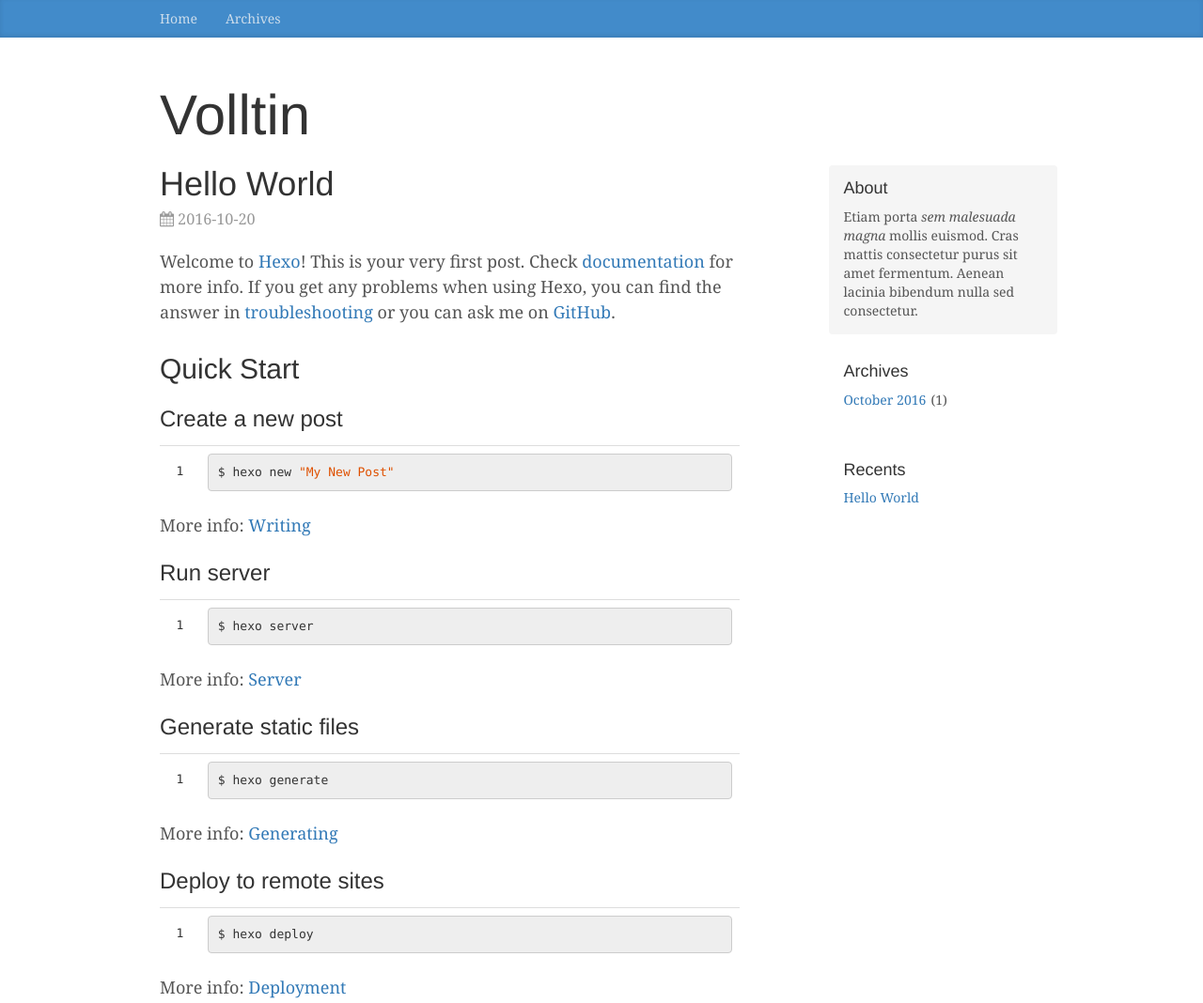
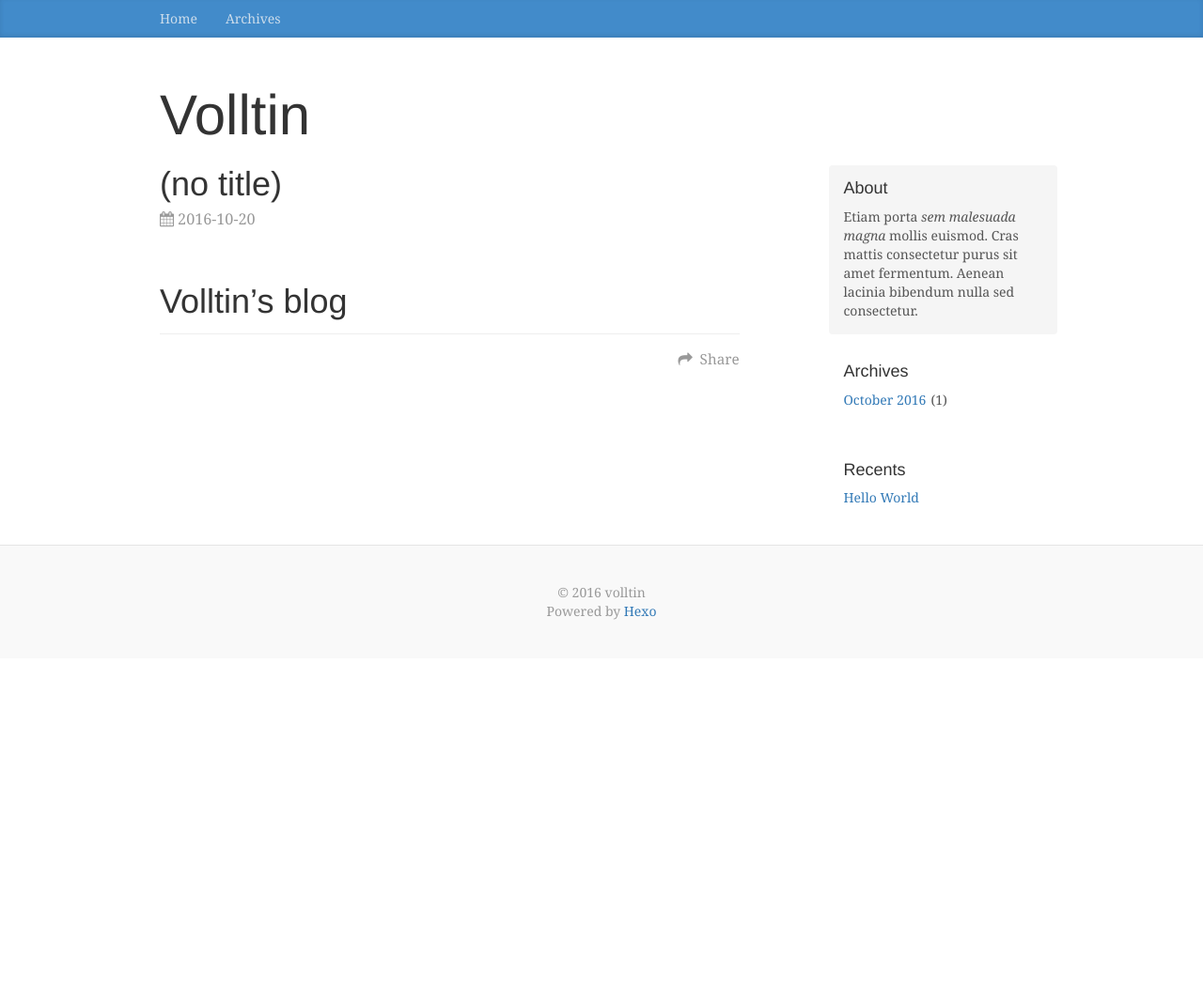
Before and after one commit to volltin/volltin.github.io, a plain HTML site: page README.html in a window 1280 px wide. Shown: the top 1068 px of the page at 94% size. After the commit the page ends 800 px from the top, so only its background shows below. Drawn offline with nearby package versions, Linux system fonts and the light colour scheme.

Commit message:
Site updated: 2016-10-20 15:20:25

```diff
--- a/2016/10/20/hello-world/index.html
+++ b/README.html
@@ -3,21 +3,18 @@
 <head>
   <meta charset="utf-8">
 
-  <title>Hello World | Volltin</title>
+  <title>Volltin</title>
   <meta name="viewport" content="width=device-width, initial-scale=1, maximum-scale=1">
-  <meta name="description" content="Welcome to Hexo! This is your very first post. Check documentation for more info. If you get any problems when using Hexo, you can find the answer in troubleshooting or you can ask me on GitHub.
-Quick">
-<meta property="og:type" content="article">
-<meta property="og:title" content="Hello World">
-<meta property="og:url" content="http://yoursite.com/2016/10/20/hello-world/index.html">
+  <meta name="description" content="Volltin’s blog">
+<meta property="og:type" content="website">
+<meta property="og:title" content="Volltin">
+<meta property="og:url" content="http://yoursite.com/README.html">
 <meta property="og:site_name" content="Volltin">
-<meta property="og:description" content="Welcome to Hexo! This is your very first post. Check documentation for more info. If you get any problems when using Hexo, you can find the answer in troubleshooting or you can ask me on GitHub.
-Quick">
-<meta property="og:updated_time" content="2016-10-20T06:37:57.721Z">
+<meta property="og:description" content="Volltin’s blog">
+<meta property="og:updated_time" content="2016-10-20T07:18:46.119Z">
 <meta name="twitter:card" content="summary">
-<meta name="twitter:title" content="Hello World">
-<meta name="twitter:description" content="Welcome to Hexo! This is your very first post. Check documentation for more info. If you get any problems when using Hexo, you can find the answer in troubleshooting or you can ask me on GitHub.
-Quick">
+<meta name="twitter:title" content="Volltin">
+<meta name="twitter:description" content="Volltin’s blog">
 
     <link rel="alternate" href="/atom.xml" title="Volltin" type="application/atom+xml">
 
@@ -80,13 +77,13 @@ Quick">
 
     <div class="row">
         <div class="col-sm-8 blog-main">
-          <article id="post-hello-world" class="article article-type-post" itemscope itemprop="blogPost">
+          <article id="page-undefined" class="article article-type-page" itemscope itemprop="blogPost">
 
   <header class="article-header">
 
 
     <h1 class="article-title" itemprop="name">
-      Hello World
+      (no title)
     </h1>
 
 
@@ -95,7 +92,7 @@ Quick">
 
   <div class="article-meta">
     <div class="article-datetime">
-  <a href="/2016/10/20/hello-world/" class="article-date"><time datetime="2016-10-20T06:37:57.721Z" itemprop="datePublished">2016-10-20</time></a>
+  <a href="/README.html" class="article-date"><time datetime="2016-10-20T07:18:46.119Z" itemprop="datePublished">2016-10-20</time></a>
 </div>
 
 
@@ -106,16 +103,7 @@ Quick">
 
     <div class="article-entry" itemprop="articleBody">
 
-        <p>Welcome to <a href="https://hexo.io/" target="_blank" rel="external">Hexo</a>! This is your very first post. Check <a href="https://hexo.io/docs/" target="_blank" rel="external">documentation</a> for more info. If you get any problems when using Hexo, you can find the answer in <a href="https://hexo.io/docs/troubleshooting.html" target="_blank" rel="external">troubleshooting</a> or you can ask me on <a href="https://github.com/hexojs/hexo/issues" target="_blank" rel="external">GitHub</a>.</p>
-<h2 id="Quick-Start"><a href="#Quick-Start" class="headerlink" title="Quick Start"></a>Quick Start</h2><h3 id="Create-a-new-post"><a href="#Create-a-new-post" class="headerlink" title="Create a new post"></a>Create a new post</h3><figure class="highlight bash"><table><tr><td class="gutter"><pre><div class="line">1</div></pre></td><td class="code"><pre><div class="line">$ hexo new <span class="string">"My New Post"</span></div></pre></td></tr></table></figure>
-<p>More info: <a href="https://hexo.io/docs/writing.html" target="_blank" rel="external">Writing</a></p>
-<h3 id="Run-server"><a href="#Run-server" class="headerlink" title="Run server"></a>Run server</h3><figure class="highlight bash"><table><tr><td class="gutter"><pre><div class="line">1</div></pre></td><td class="code"><pre><div class="line">$ hexo server</div></pre></td></tr></table></figure>
-<p>More info: <a href="https://hexo.io/docs/server.html" target="_blank" rel="external">Server</a></p>
-<h3 id="Generate-static-files"><a href="#Generate-static-files" class="headerlink" title="Generate static files"></a>Generate static files</h3><figure class="highlight bash"><table><tr><td class="gutter"><pre><div class="line">1</div></pre></td><td class="code"><pre><div class="line">$ hexo generate</div></pre></td></tr></table></figure>
-<p>More info: <a href="https://hexo.io/docs/generating.html" target="_blank" rel="external">Generating</a></p>
-<h3 id="Deploy-to-remote-sites"><a href="#Deploy-to-remote-sites" class="headerlink" title="Deploy to remote sites"></a>Deploy to remote sites</h3><figure class="highlight bash"><table><tr><td class="gutter"><pre><div class="line">1</div></pre></td><td class="code"><pre><div class="line">$ hexo deploy</div></pre></td></tr></table></figure>
-<p>More info: <a href="https://hexo.io/docs/deployment.html" target="_blank" rel="external">Deployment</a></p>
-
+        <h1 id="Volltin’s-blog"><a href="#Volltin’s-blog" class="headerlink" title="Volltin’s blog"></a>Volltin’s blog</h1>
 
     </div>
 
@@ -125,7 +113,7 @@ Quick">
 
 
     <footer class="article-footer">
-      <a data-url="http://yoursite.com/2016/10/20/hello-world/" data-id="ciui064vd00008y6ylcmei4l2" class="article-share-link">
+      <a data-url="http://yoursite.com/README.html" data-id="ciui0pv320000f16yym78dxlc" class="article-share-link">
         <i class="fa fa-share"></i> Share
       </a>
 
```
Also changed, not shown: index.html (+1 -1 lines), sitemap.xml (+7 -0 lines), 1 other file.
